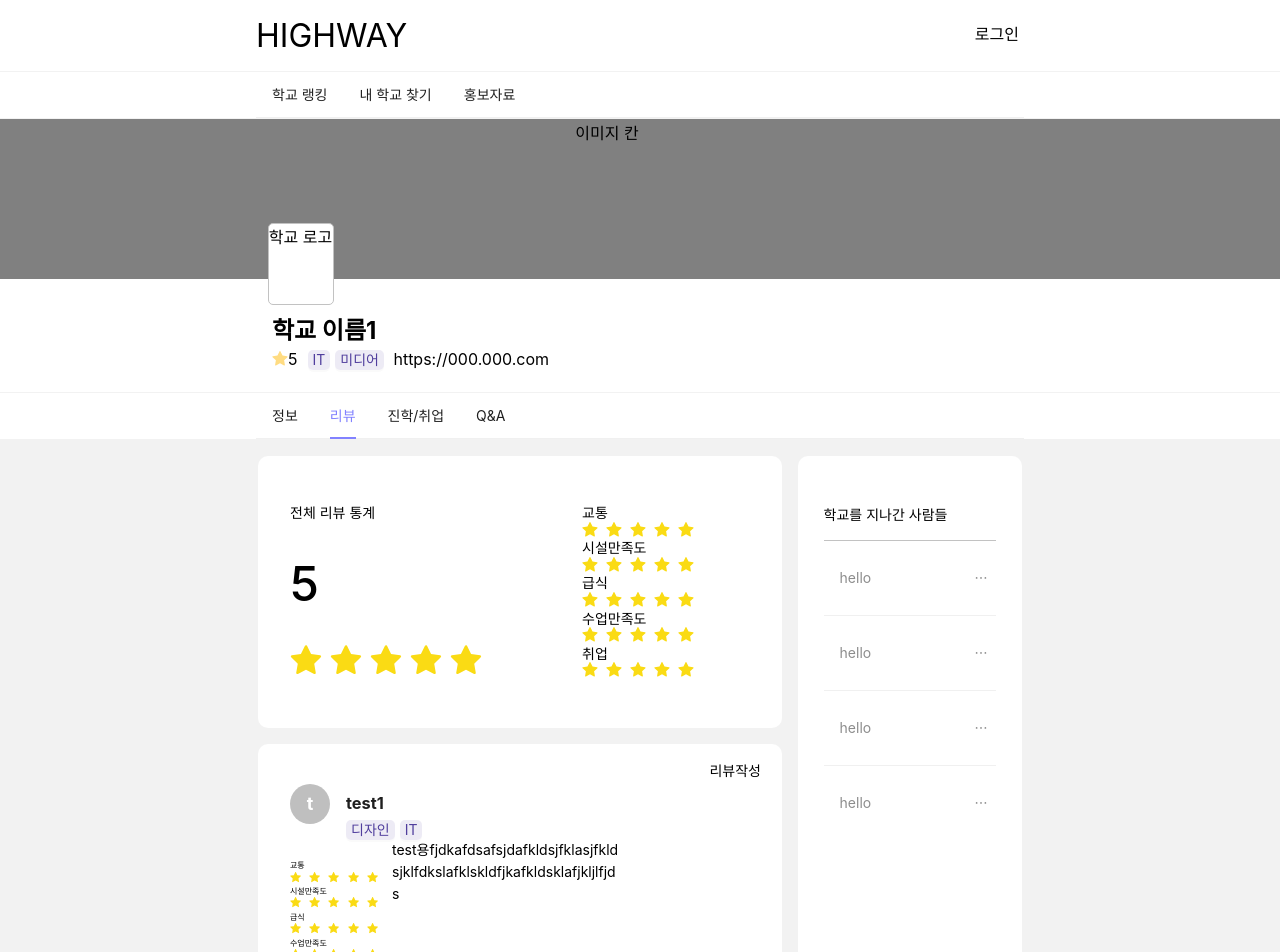
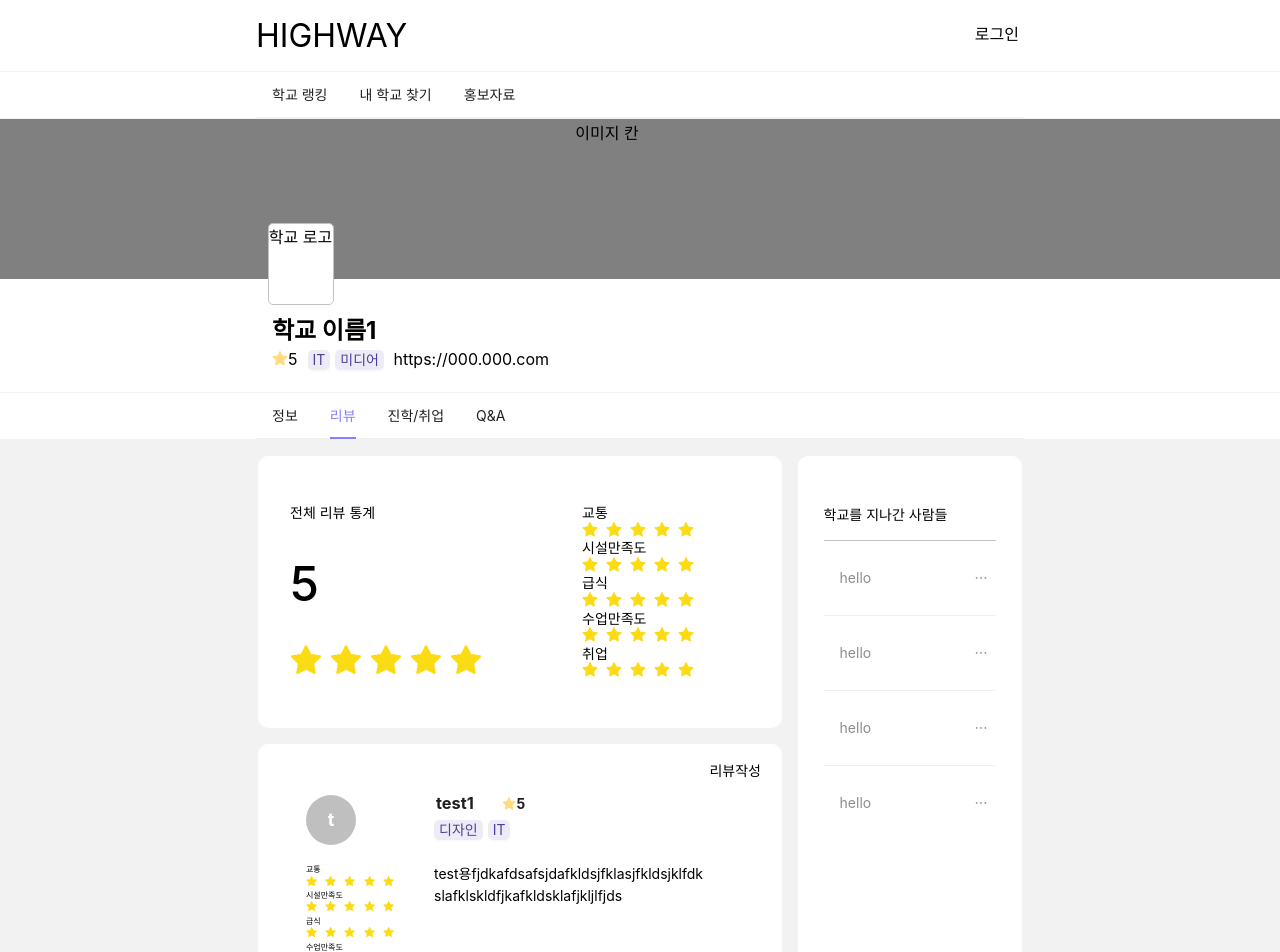
Before and after one commit to jeonjuseong11/gitlab_Mirroring, a React (Create React App) app in the folder highway/: page /schooldetail/1/review in a window 1280 px wide. Shown: the top 952 px of the page. Built offline with nearby package versions, Linux system fonts and the light colour scheme.

Commit message:
CSS : ReviewDetailList
상세 리뷰 리스트 css 수정

```diff
--- a/highway/src/components/ReviewDetailList.js
+++ b/highway/src/components/ReviewDetailList.js
@@ -1,5 +1,6 @@
-import { Avatar, Button, List, Rate } from "antd";
-import React, { useEffect } from "react";
+import { StarFilled } from "@ant-design/icons";
+import { Avatar, List, Rate } from "antd";
+import React from "react";
 import { useSelector } from "react-redux";
 import { useParams } from "react-router-dom";
 import styled from "styled-components";
@@ -9,6 +10,9 @@ const DetailReviewsWrapper = styled.div`
   text-align: left;
   font-size: 0.5rem;
   margin-top: 1rem;
+  width: 6.5rem;
+  float: left;
+  margin-left: 1rem;
 `;
 const DetailReviewP = styled.p`
   margin: 0;
@@ -18,26 +22,29 @@ const DetailReviewP = styled.p`
 `;
 const DetailReviewAvatarWrapper = styled.div`
   display: flex;
-  gap: 1rem;
+  gap: 5rem;
   align-items: center;
   height: 2rem;
+  margin-left: 1rem;
 `;
 const DetailReviewUserTagsWrapper = styled.div`
   display: flex;
-  margin-left: 3.5rem;
+  margin-left: 9rem;
 `;
 const DetailReviewContentWrapper = styled.div`
   color: black;
   word-break: break-all;
-  position: relative;
-  left: -10vw;
-  top: -1rem;
+  height: 11vh;
+  float: left;
+  width: 60%;
+  display: inline-block;
+  text-align: left;
+  margin-left: 1.5rem;
+  margin-top: 1rem;
 `;
 const ReviewDetailList = () => {
   const { schoolId } = useParams();
-  const { reviews } = useSelector(
-    (state) => state.school.schools[schoolId - 1]
-  );
+  const { reviews } = useSelector((state) => state.school.schools[schoolId - 1]);
   console.log(reviews);
   return (
     <>
@@ -52,13 +59,24 @@ const ReviewDetailList = () => {
           pageSize: 2,
         }}
         renderItem={(item) => (
-          <List.Item>
+          <List.Item key={item.id}>
             <List.Item.Meta
               title={
                 <>
                   <DetailReviewAvatarWrapper>
-                    <Avatar size={40}>{item.author[0]}</Avatar>
+                    <Avatar size={50} style={{ marginTop: "2rem" }}>
+                      {item.author[0]}
+                    </Avatar>
                     <h3>{item.author}</h3>
+                    <span>
+                      <StarFilled style={{ color: "#FFDC82", marginLeft: "-5rem" }} />
+                      {(item.rate.trafficRate +
+                        item.rate.facilityRate +
+                        item.rate.cafeteriaRate +
+                        item.rate.educationRate +
+                        item.rate.employmentRate) /
+                        5}
+                    </span>
                   </DetailReviewAvatarWrapper>
                   <DetailReviewUserTagsWrapper>
                     {item.tags.map((v, idx) => {
@@ -68,6 +86,7 @@ const ReviewDetailList = () => {
                 </>
               }
               description={
+                <>
                   <DetailReviewsWrapper>
                     <DetailReviewP>교통</DetailReviewP>
                     <Rate
@@ -120,16 +139,8 @@ const ReviewDetailList = () => {
                       }}
                     />
                   </DetailReviewsWrapper>
-              }
-            />
-            <List.Item.Meta
-              style={{
-                textAlign: "left",
-              }}
-              description={
-                <DetailReviewContentWrapper>
-                  {item.content}
-                </DetailReviewContentWrapper>
+                  <DetailReviewContentWrapper>{item.content}</DetailReviewContentWrapper>
+                </>
               }
             />
           </List.Item>
```
Lines whose indentation alone changed are shown as unchanged.
